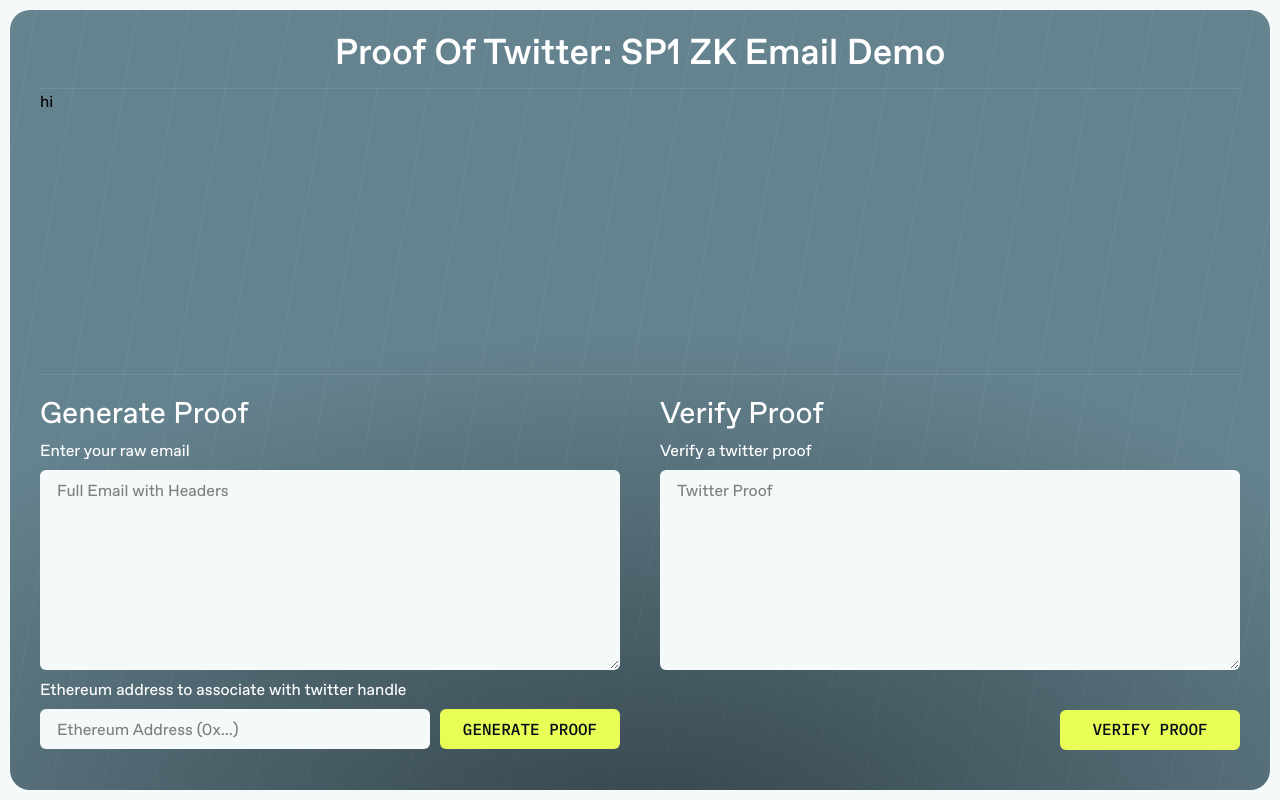
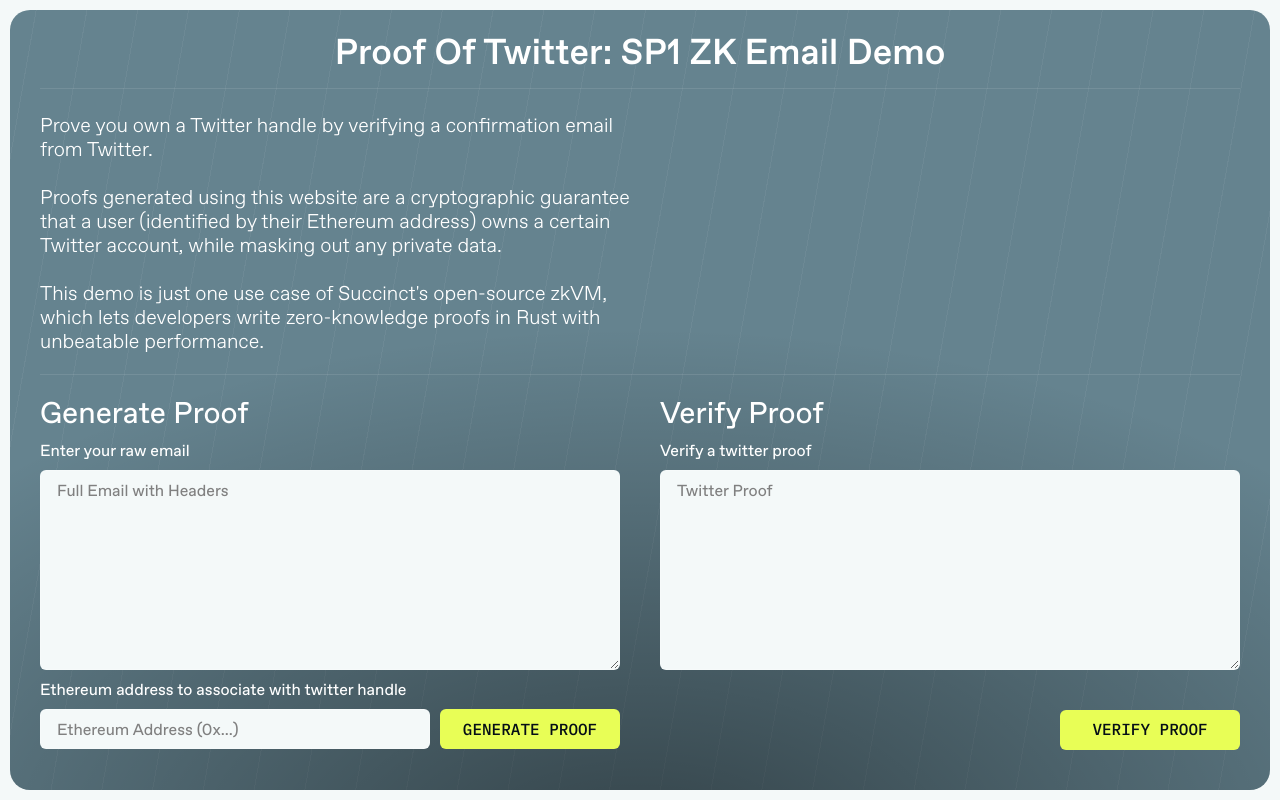
Before and after one commit to xavierdmello/proof-of-twitter-sp1, a React (Vite) app in the folder frontend/: page / in a window 1280 px wide. Built offline with nearby package versions, Linux system fonts and the light colour scheme.

Commit message:
update frontend

```diff
--- a/frontend/src/App.tsx
+++ b/frontend/src/App.tsx
@@ -52,9 +52,19 @@ function App() {
                     Proof Of Twitter: SP1 ZK Email Demo
                 </Heading>
 
-                <Box width={"100%"} maxW={'1200px'} flexDirection={"column"} marginX={'auto'} display="flex" flexGrow={1}>
+                <Box width={"100%"} maxW={'1200px'} zIndex={2} flexDirection={"column"} marginX={'auto'} display="flex" flexGrow={1}>
                     <Divider />
-                    <Box flexGrow={1}>hi</Box>
+                    <br/>
+                    <Box flexGrow={1} display={"flex"} gap={"40px"} flexDirection={"row"}>
+                        <Box width={"50%"}>
+                            <Heading fontWeight={"300"} size={"md"}>Prove you own a Twitter handle by verifying a confirmation email from Twitter.<br/><br/>Proofs generated using this website are a cryptographic guarantee that a user (identified by their Ethereum address) owns a certain Twitter account, while masking out any private data.<br/><br/> This
+                                demo is just one use case of Succinct's open-source zkVM, which lets developers write zero-knowledge proofs in Rust with unbeatable
+                                performance.</Heading>
+                        </Box>
+                        <Box>
+
+                        </Box>
+                    </Box>
                     <Box display={"flex"} flexDirection={"column"} gap={"20px"} mb={"20px"} zIndex={2}>
                         <Divider />
                         <Box display={'flex'} flexDirection={'row'} gap={'40px'}>
```
